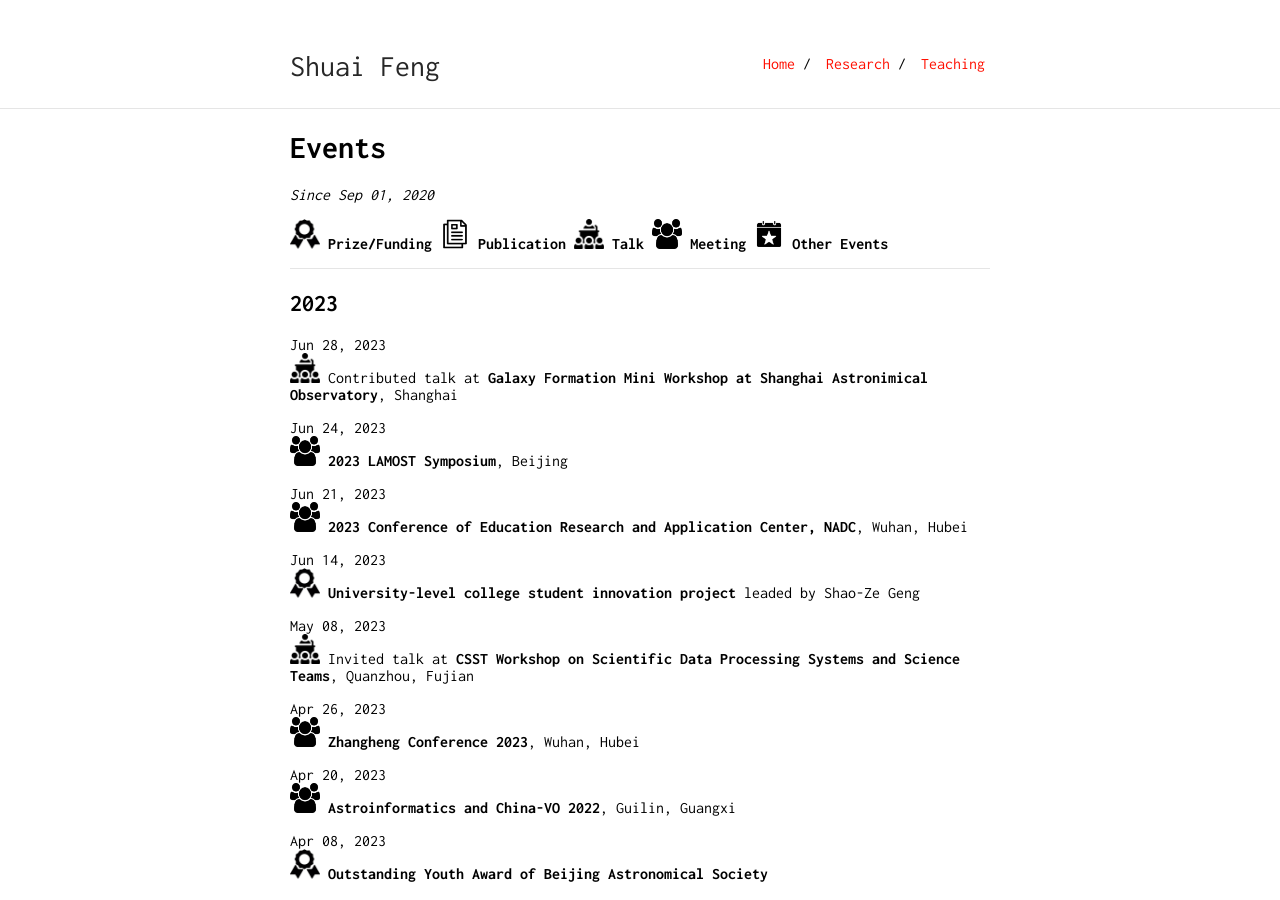
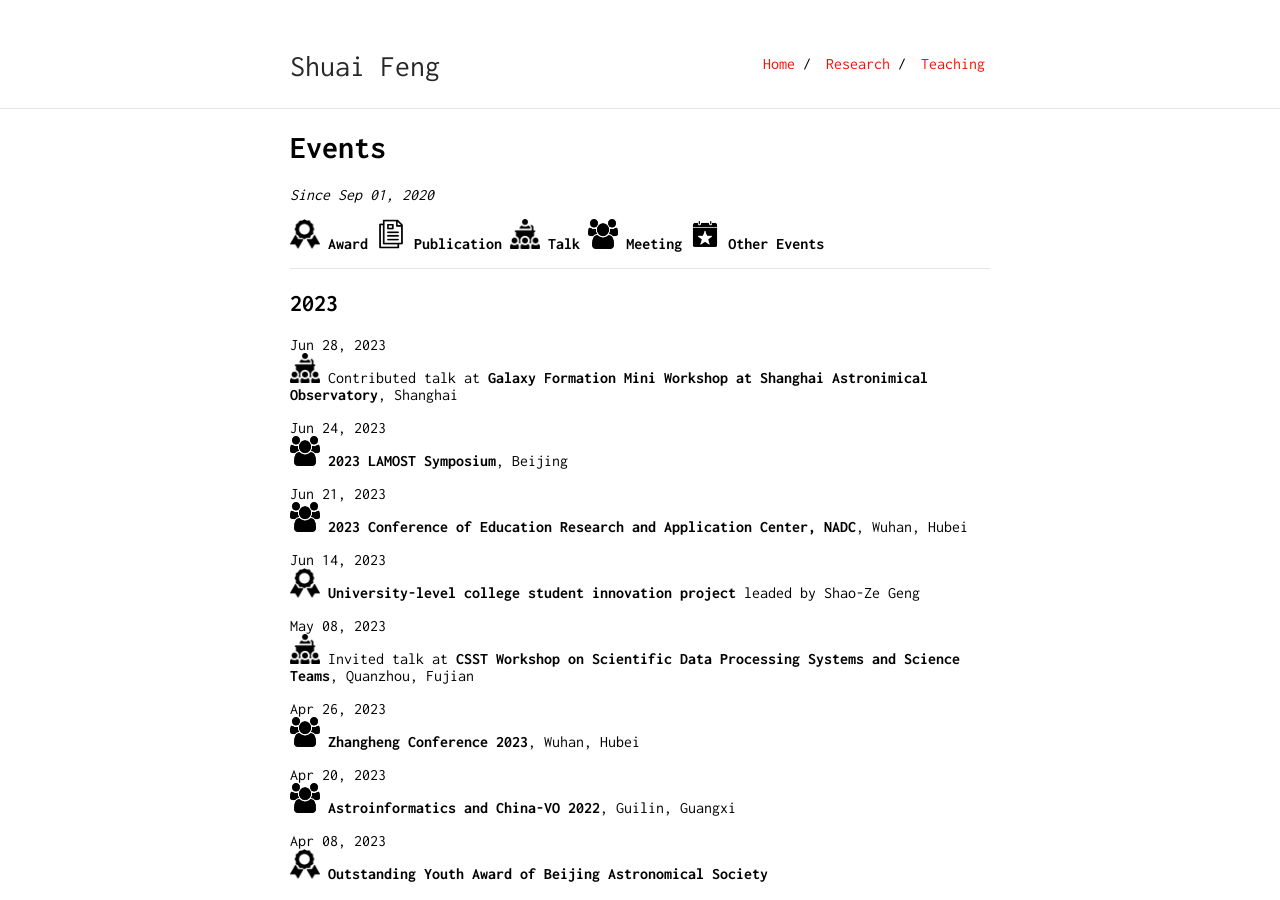
Before and after one commit to fengshuai0210/fengshuai0210.github.io, a Jekyll site: the page built from events.md, in a window 1280 px wide and 900 px high. Built offline with Jekyll 4.4.1, drawn with Linux system fonts in a browser that asks for light colours; our own code applies the rules of GitHub Pages for plain Markdown files.

Commit message:
Update events.md

```diff
--- a/events.md
+++ b/events.md
@@ -5,7 +5,7 @@
 # Events
 *Since Sep 01, 2020*
 
-<img src="/image/prize-icon.png" style="width:30px;height:30px;"> **Prize/Funding** <img src="/image/paper-icon.png" style="width:30px;height:30px;"> **Publication**   <img src="/image/talk-icon.png" style="width:30px;height:30px;"> **Talk**  <img src="/image/meeting-icon.png" style="width:30px;height:30px;"> **Meeting**  <img src="/image/event-icon.png" style="width:30px;height:30px;"> **Other Events**
+<img src="/image/prize-icon.png" style="width:30px;height:30px;"> **Award** <img src="/image/paper-icon.png" style="width:30px;height:30px;"> **Publication**   <img src="/image/talk-icon.png" style="width:30px;height:30px;"> **Talk**  <img src="/image/meeting-icon.png" style="width:30px;height:30px;"> **Meeting**  <img src="/image/event-icon.png" style="width:30px;height:30px;"> **Other Events**
 
 ----
 
```
